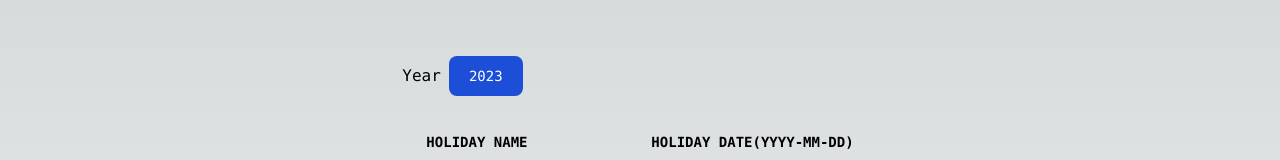
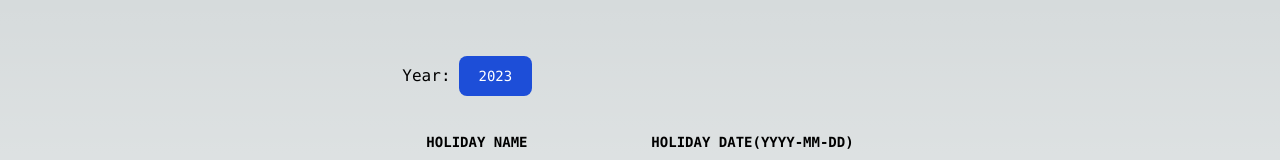
Before and after one commit to MikAoJk/norwegian-holidays-typescript, a Next.js app: page / in a window 1280 px wide. Shown: the top 160 px of the page. Built offline with nearby package versions, Linux system fonts and the light colour scheme.

Commit message:
chore: Added in :

```diff
--- a/src/components/Holidays.tsx
+++ b/src/components/Holidays.tsx
@@ -77,7 +77,7 @@ export const Holidays = () => {
 
     return (
         <div className="relative overflow-x-auto">
-            <a className="mr-2">Year</a>
+            <a className="mr-2">Year:</a>
             <button
                 className={showDropDown ? "active" : "mt-2 text-white bg-blue-700 hover:bg-blue-800 focus:ring-4 focus:outline-none focus:ring-blue-300 font-medium rounded-lg text-sm px-5 py-2.5 text-center inline-flex items-center dark:bg-blue-600 dark:hover:bg-blue-700 dark:focus:ring-blue-800 mb-6"}
                 onClick={(): void => toggleDropDown()}
@@ -96,7 +96,7 @@ export const Holidays = () => {
                     />
                 )}
             </button>
-            <table className="w-full text-sm text-left rtl:text-right ">
+            <table className="w-full text-sm text-left rtl:text-right">
                 <thead className="text-m uppercase">
                 <tr>
                     <th scope="col" className="px-6 py-3">Holiday name</th>
```
